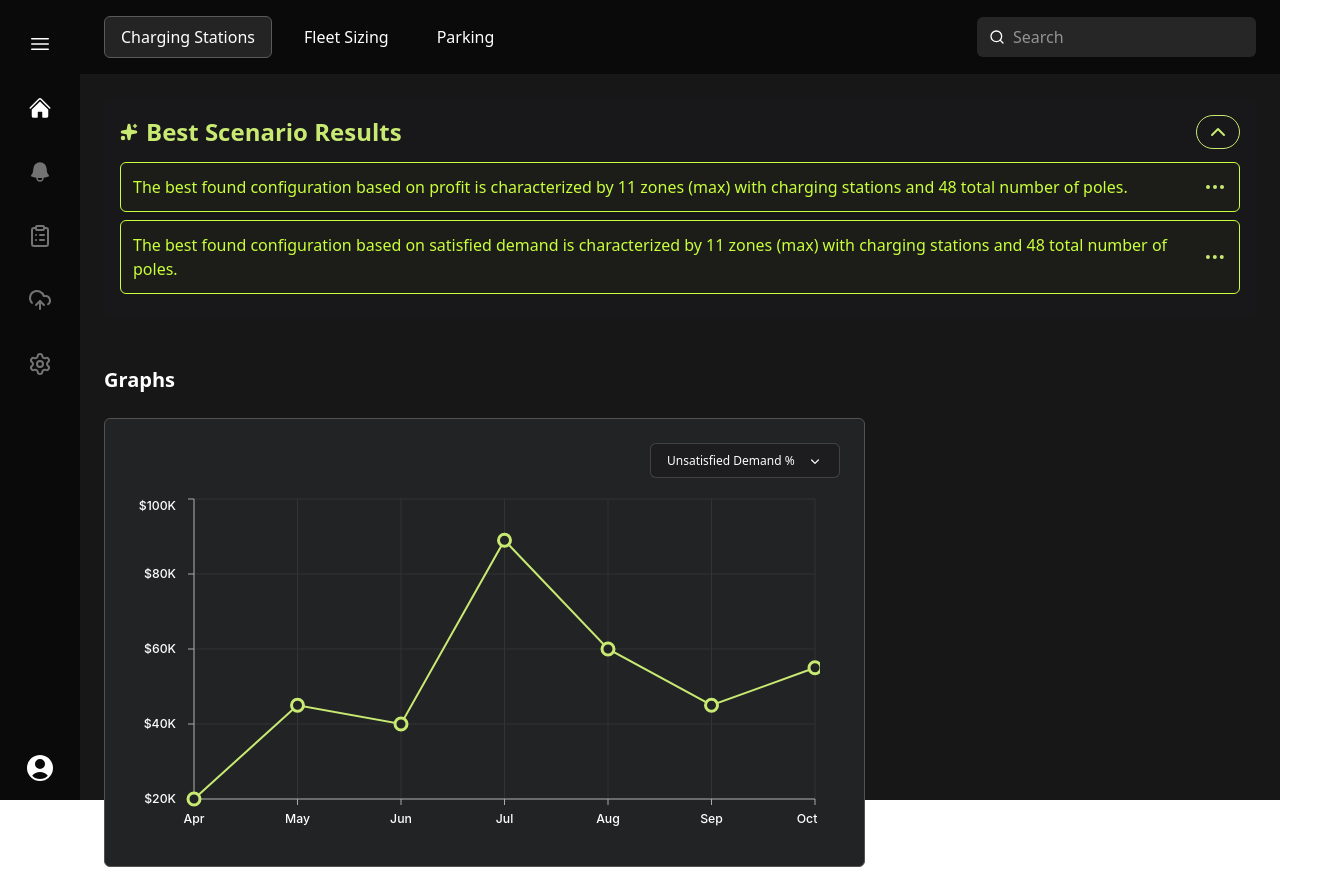
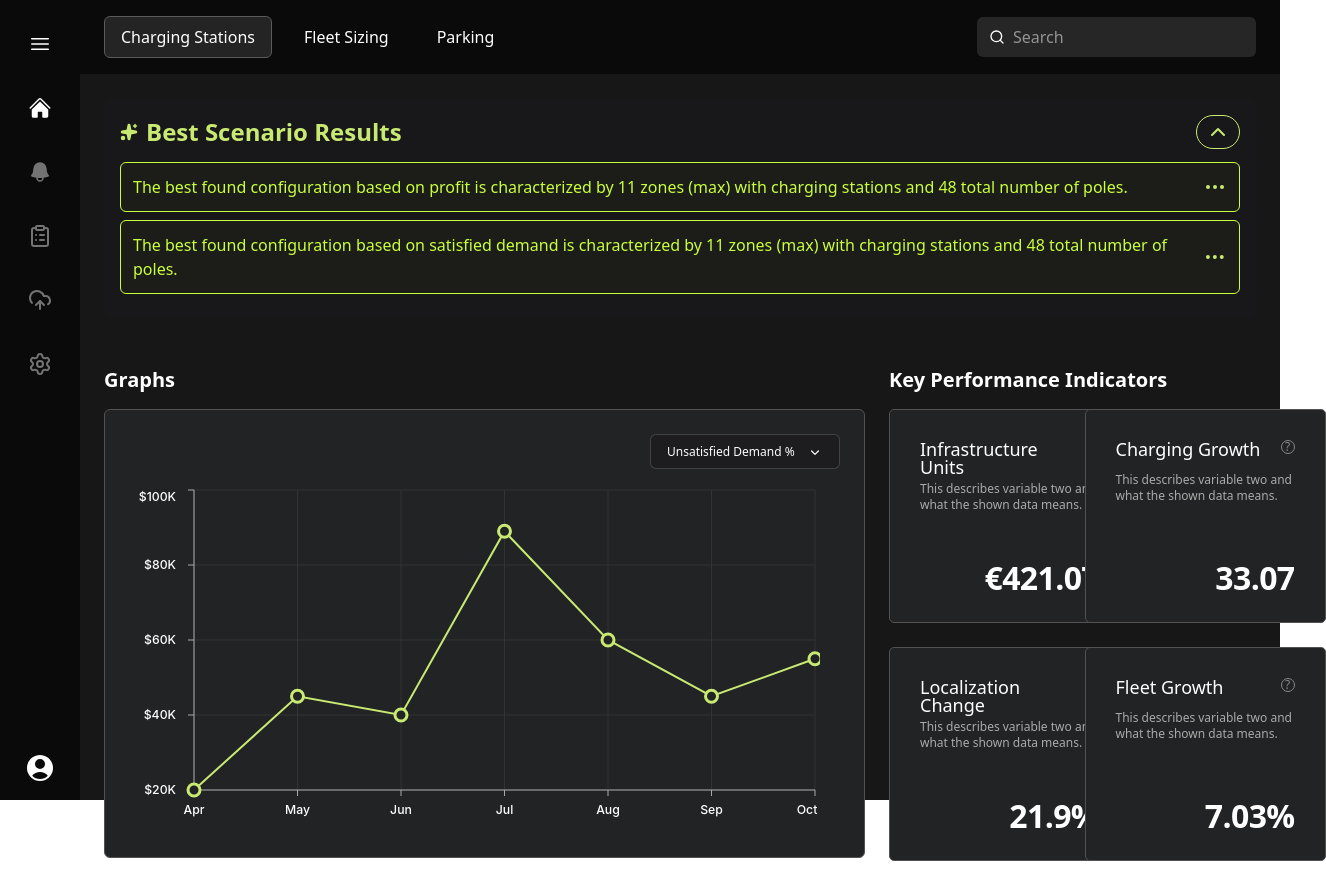
Before and after one commit to Harjap1996/answerAi_takeHome, a React (Vite) app: page / in a window 1280 px wide. Shown: the whole page, 1326 px wide, since content can reach past the window. Built offline with nearby package versions, Linux system fonts and the light colour scheme.

Commit message:
refactor: added KeyIndicatorsPanel to dashboard and also rearranged component layout

```diff
--- a/src/pages/DashboardPage.tsx
+++ b/src/pages/DashboardPage.tsx
@@ -1,13 +1,24 @@
 import Layout from "../components/Layout/Layout";
 import Chart from "../components/Chart/Chart";
 import BestScenarioResults from "../components/BestScenarioResults/BestScenarioResults";
+import KeyIndicatorsPanel from "../components/KeyIndicatorsPanel/KeyIndicatorsPanel";
 
 const DashboardPage = () => (
   <Layout>
     <div className="flex flex-col gap-6">
       <BestScenarioResults />
-      <h2 className="text-xl font-semibold">Graphs</h2>
-      <Chart />
+      <div className="flex gap-6 items-start">
+        <div>
+          <h2 className="text-xl font-semibold pb-[15px]">Graphs</h2>
+          <Chart />
+        </div>
+        <div>
+          <h2 className="text-xl font-semibold pb-[15px]">
+            Key Performance Indicators
+          </h2>
+          <KeyIndicatorsPanel />
+        </div>
+      </div>
     </div>
   </Layout>
 );
```
